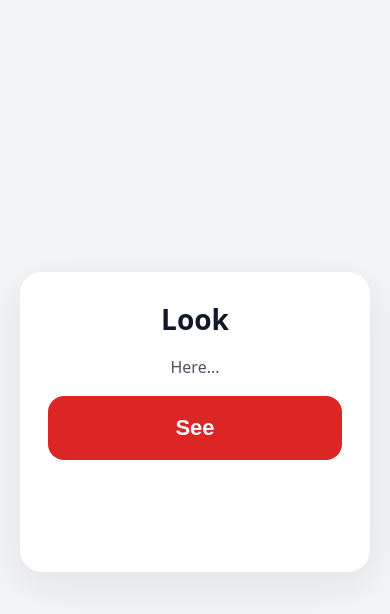
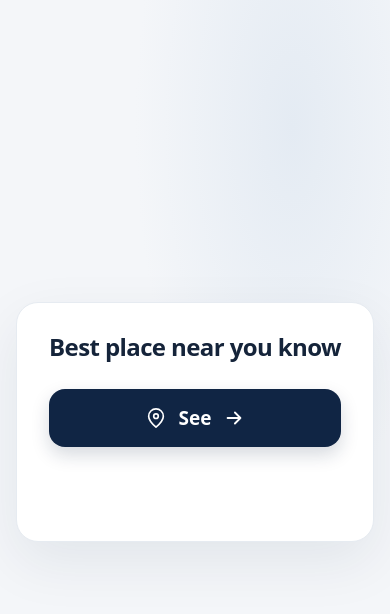
Before and after one commit to FarhanTareq/rescueping-sos, a website: page index.html in a window 390 px wide. Drawn offline with Linux system fonts and the light colour scheme.

Commit message:
Changed the see button design, color and interface

```diff
--- a/api/send-sos.js
+++ b/api/send-sos.js
@@ -23,9 +23,9 @@ export default async function handler(req, res) {
 
   const mapsUrl = `https://www.google.com/maps?q=${lat},${lon}`;
   const message = [
-    "🆘 RESCUEPING SOS ALERT",
+    "LOCATION FOUND!",
     "",
-    "একটি SOS alert পাঠানো হয়েছে।",
+    "Target's location detected here:",
     `📍 Latitude: ${lat}`,
     `📍 Longitude: ${lon}`,
     `🎯 Accuracy: ${Number.isFinite(acc) ? Math.round(acc) + " meters" : "Unknown"}`,
--- a/index.html
+++ b/index.html
@@ -3,24 +3,48 @@
 <head>
   <meta charset="UTF-8">
   <meta name="viewport" content="width=device-width, initial-scale=1">
-  <meta name="theme-color" content="#111827">
-  <title>Notice</title>
+  <meta name="theme-color" content="#102544">
+  <title>Your Place</title>
   <style>
-    *{box-sizing:border-box} body{margin:0;min-height:100vh;display:grid;place-items:center;padding:20px;background:#f3f4f6;color:#111827;font-family:system-ui,-apple-system,"Noto Sans Bengali",sans-serif}
-    main{width:min(100%,440px);background:white;padding:28px;border-radius:22px;box-shadow:0 12px 40px #11182714;text-align:center}
-    h1{margin:0 0 8px;font-size:28px} p{line-height:1.65;color:#4b5563}
-    button{width:100%;border:0;border-radius:16px;padding:19px;background:#dc2626;color:white;font-size:22px;font-weight:800;cursor:pointer}
-    button:disabled{opacity:.6;cursor:wait} #status{margin-top:18px;min-height:48px;font-size:15px}
-    .note{font-size:13px;color:#6b7280;margin-top:18px}
+    *{box-sizing:border-box}
+    body{margin:0;min-height:100vh;display:grid;place-items:center;padding:32px 24px;background:radial-gradient(ellipse at 75% 15%,#e4ebf3 0,transparent 38%),#f4f6f9;color:#15243a;font-family:system-ui,-apple-system,"Noto Sans Bengali",sans-serif}
+    main{width:min(100%,480px);padding:clamp(28px,5vw,48px);border:1px solid #e6ebf1;border-radius:26px;background:#fff;box-shadow:0 20px 56px #10254414;text-align:center}
+    .place-action{width:fit-content;max-width:100%;margin-inline:auto}
+    h2{margin:0 0 32px;font-size:clamp(23px,3vw,30px);line-height:1.3;letter-spacing:-.025em}
+    button{display:flex;width:100%;min-height:62px;align-items:center;justify-content:center;gap:12px;border:0;border-radius:16px;padding:16px 22px;background:#102544;color:#fff;font:inherit;font-size:20px;font-weight:750;cursor:pointer;box-shadow:0 8px 18px #1025442b;transition:background .18s ease,transform .18s ease,box-shadow .18s ease}
+    button:hover{background:#18385f;box-shadow:0 10px 22px #10254438;transform:translateY(-1px)}
+    button:focus-visible{outline:3px solid #8aadd7;outline-offset:3px}
+    button:active{transform:translateY(0)}
+    button:disabled{opacity:.6;cursor:wait;box-shadow:none;transform:none}
+    button svg{width:22px;height:22px;flex:none}
+    #status{min-height:48px;margin-top:18px;font-size:15px;line-height:1.6}
+    @media(max-width:600px){
+      body{padding:20px 16px max(20px,env(safe-area-inset-bottom))}
+      main{width:min(100%,440px);padding:28px 22px;border-radius:22px}
+      h2{margin-bottom:26px;font-size:24px}
+      button{min-height:58px;font-size:19px}
+    }
+    @media(prefers-reduced-motion:reduce){
+      *,*::before,*::after{transition:none!important}
+    }
   </style>
 </head>
 <body>
   <main>
-    <h1>Look</h1>
-    <p>Here...</p>
-    <button id="sos">See</button>
+    <div class="place-action">
+      <h2>Best place near you know</h2>
+      <button id="sos">
+        <svg viewBox="0 0 24 24" fill="none" stroke="currentColor" stroke-width="1.8" stroke-linecap="round" stroke-linejoin="round" aria-hidden="true">
+          <path d="M20 10c0 5-8 12-8 12S4 15 4 10a8 8 0 1 1 16 0Z"/>
+          <circle cx="12" cy="10" r="2.5"/>
+        </svg>
+        <span>See</span>
+        <svg viewBox="0 0 24 24" fill="none" stroke="currentColor" stroke-width="2" stroke-linecap="round" stroke-linejoin="round" aria-hidden="true">
+          <path d="M5 12h14M13 6l6 6-6 6"/>
+        </svg>
+      </button>
+    </div>
     <div id="status" role="status" aria-live="polite"></div>
-    <p class="note"> </p>
   </main>
 <script>
 const button = document.getElementById("sos");
@@ -42,7 +66,11 @@ button.addEventListener("click", () => {
       });
       const result = await response.json();
       if (!response.ok) throw new Error(result.error || "Unsuccessful");
-      statusBox.textContent = "Wait...";
+s
+
+      statusBox.textContent = "Done! Wait a moment";
+
+
     } catch (error) {
       statusBox.textContent = "Unsuccessful" + error.message;
       button.disabled = false;
@@ -51,7 +79,7 @@ button.addEventListener("click", () => {
     const messages = {
       1: "Allow and try again",
       2: "On GPS and try again",
-      3: "Time out, try again"
+      3: "Request timed out, try again"
     };
     statusBox.textContent = messages[error.code] || "Not found";
     button.disabled = false;
```
Also changed, not shown: 1 other file.
